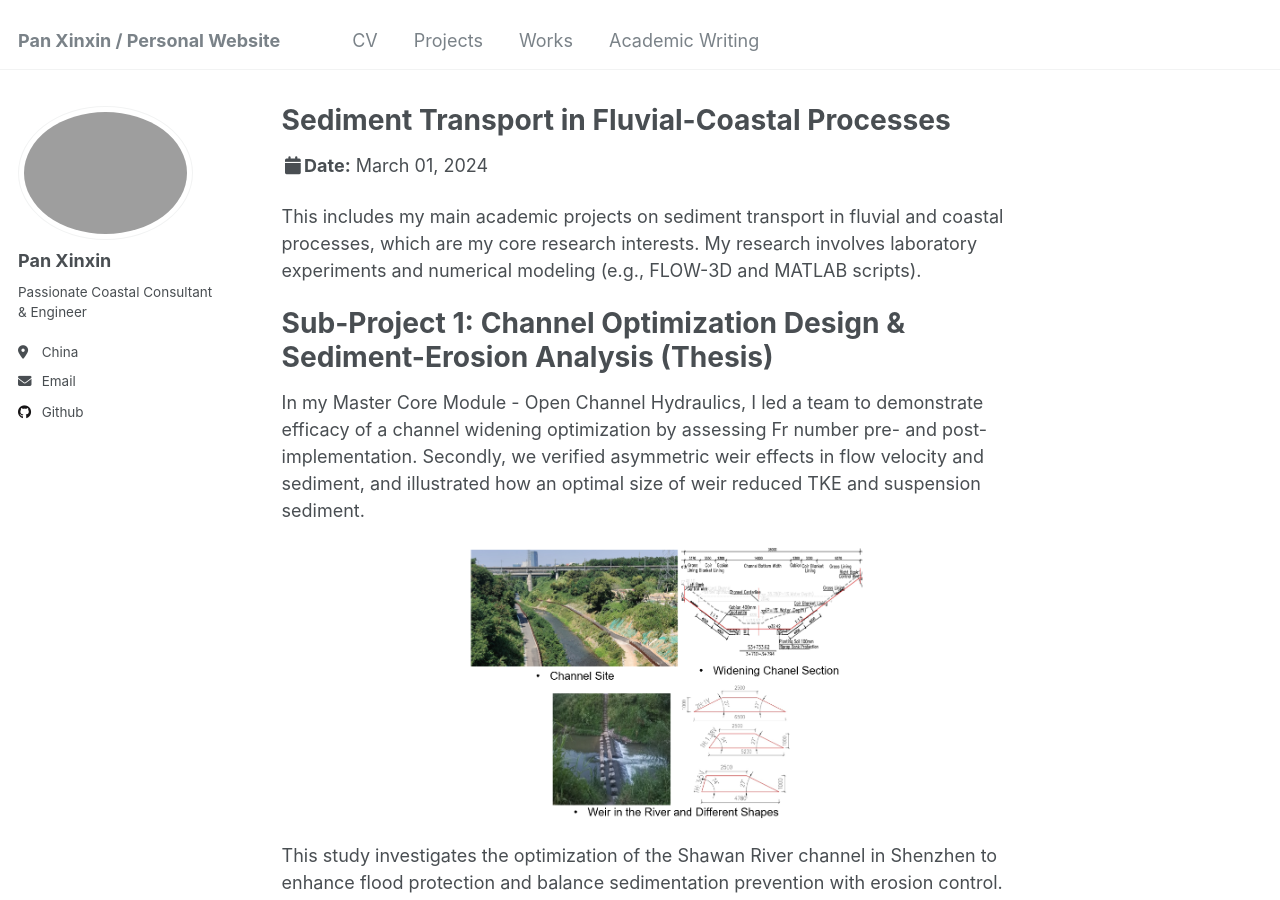
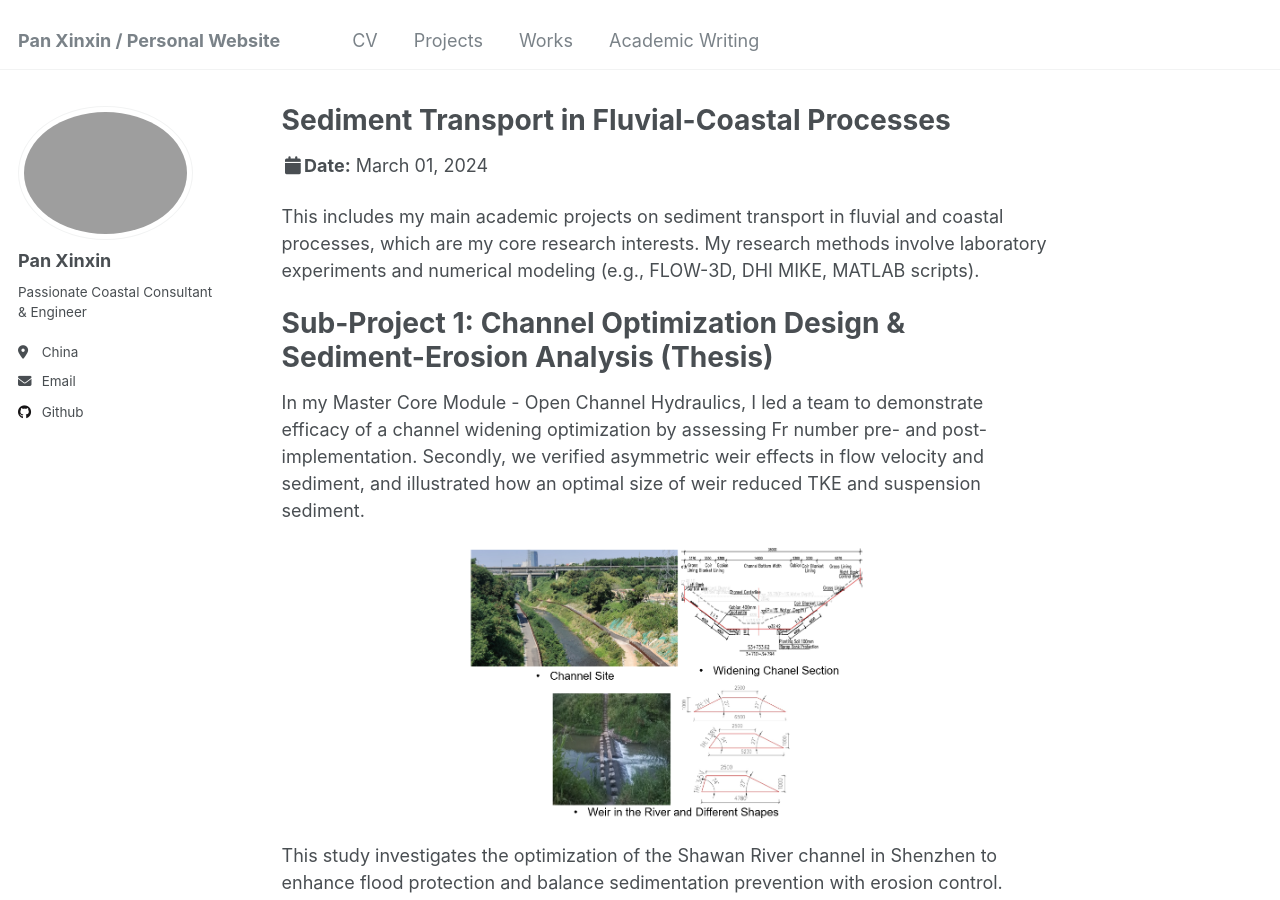
Before and after one commit to kingdaxing/kingdaxing.github.io, a Jekyll site: the page built from _talks/talk-1-2024-03-01-sediment.md, in a window 1280 px wide and 900 px high. Built offline with Jekyll 4.4.1, drawn with Linux system fonts in a browser that asks for light colours.

Commit message:
Update talk-1-2024-03-01-sediment.md

```diff
--- a/_talks/talk-1-2024-03-01-sediment.md
+++ b/_talks/talk-1-2024-03-01-sediment.md
@@ -8,7 +8,7 @@ venue: "CDE"
 location: "NUS"
 ---
 
-This includes my main academic projects on sediment transport in fluvial and coastal processes, which are my core research interests. My research involves laboratory experiments and numerical modeling (e.g., FLOW-3D and MATLAB scripts).
+This includes my main academic projects on sediment transport in fluvial and coastal processes, which are my core research interests. My research methods involve laboratory experiments and numerical modeling (e.g., FLOW-3D, DHI MIKE, MATLAB scripts).
 
 Sub-Project 1: Channel Optimization Design & Sediment-Erosion Analysis (Thesis)
 ======
```
